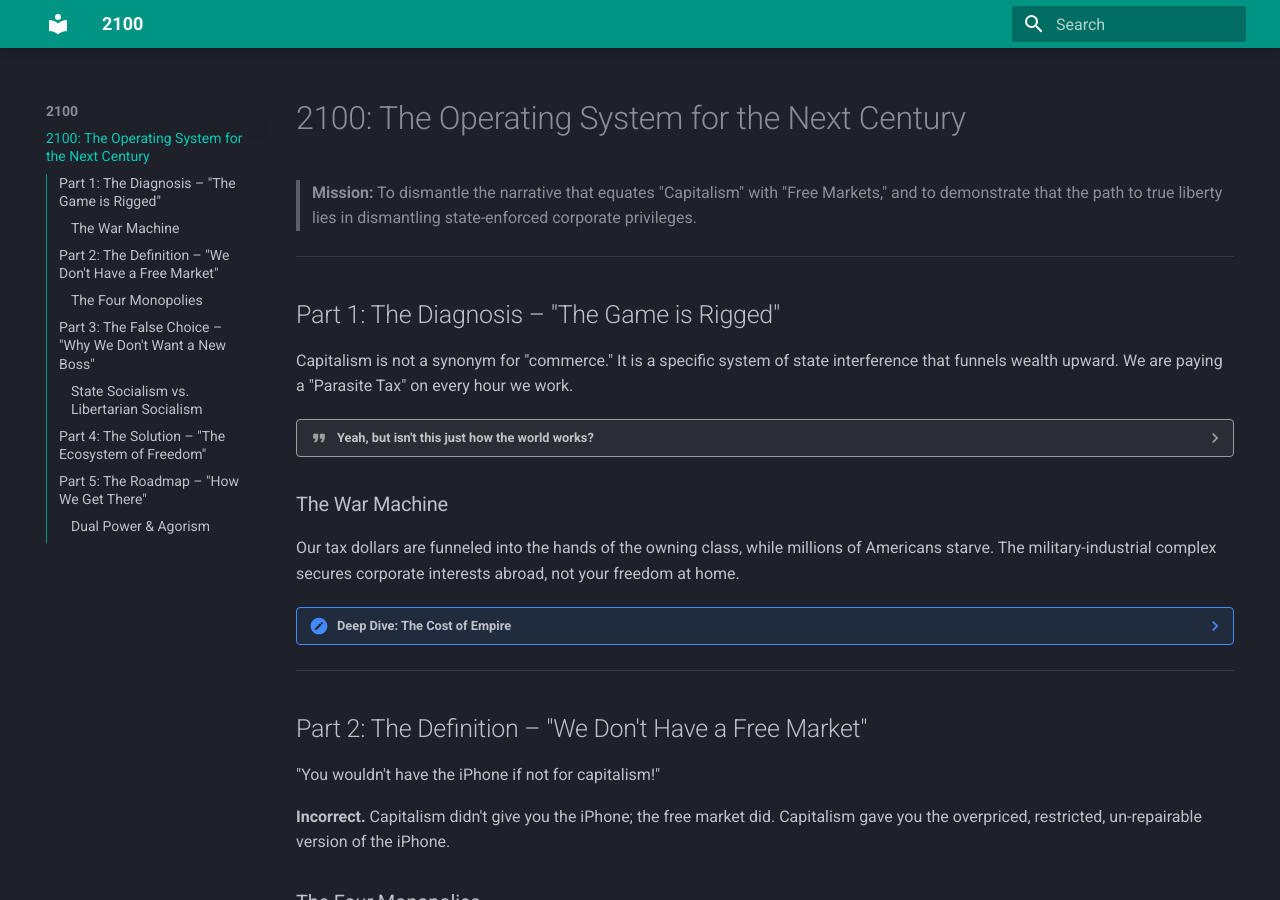
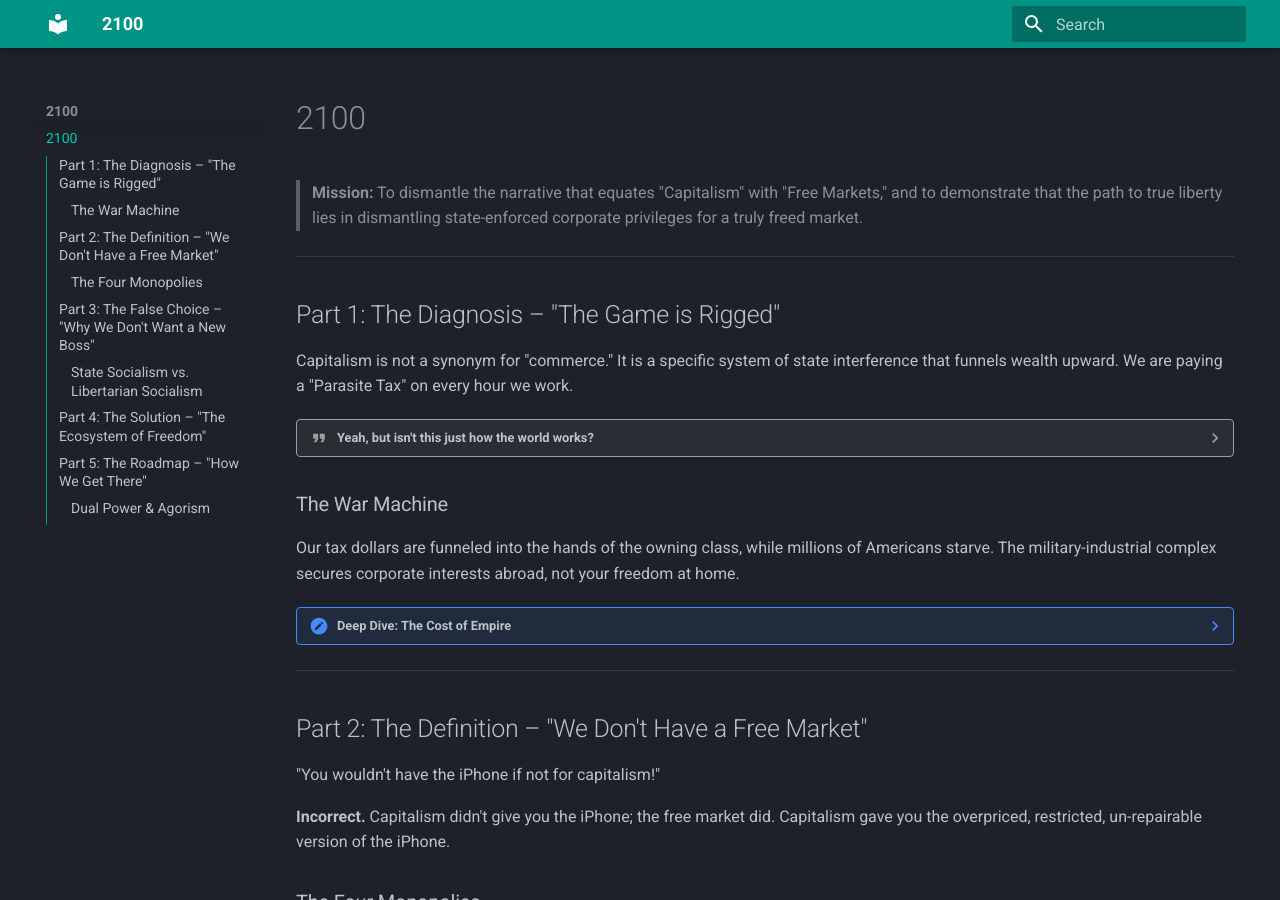
Before and after one commit to LucasVance/2100, an MkDocs documentation site: the page built from docs/index.md, in a window 1280 px wide and 900 px high. Built offline with MkDocs 1.6.1 and Material for MkDocs 9.7.7, drawn with Linux system fonts in a browser that asks for light colours.

Commit message:
Update index.md

```diff
--- a/docs/index.md
+++ b/docs/index.md
@@ -1,6 +1,6 @@
-# 2100: The Operating System for the Next Century
+# 2100
 
-> **Mission:** To dismantle the narrative that equates "Capitalism" with "Free Markets," and to demonstrate that the path to true liberty lies in dismantling state-enforced corporate privileges.
+> **Mission:** To dismantle the narrative that equates "Capitalism" with "Free Markets," and to demonstrate that the path to true liberty lies in dismantling state-enforced corporate privileges for a truly freed market.
 
 ---
 
```
